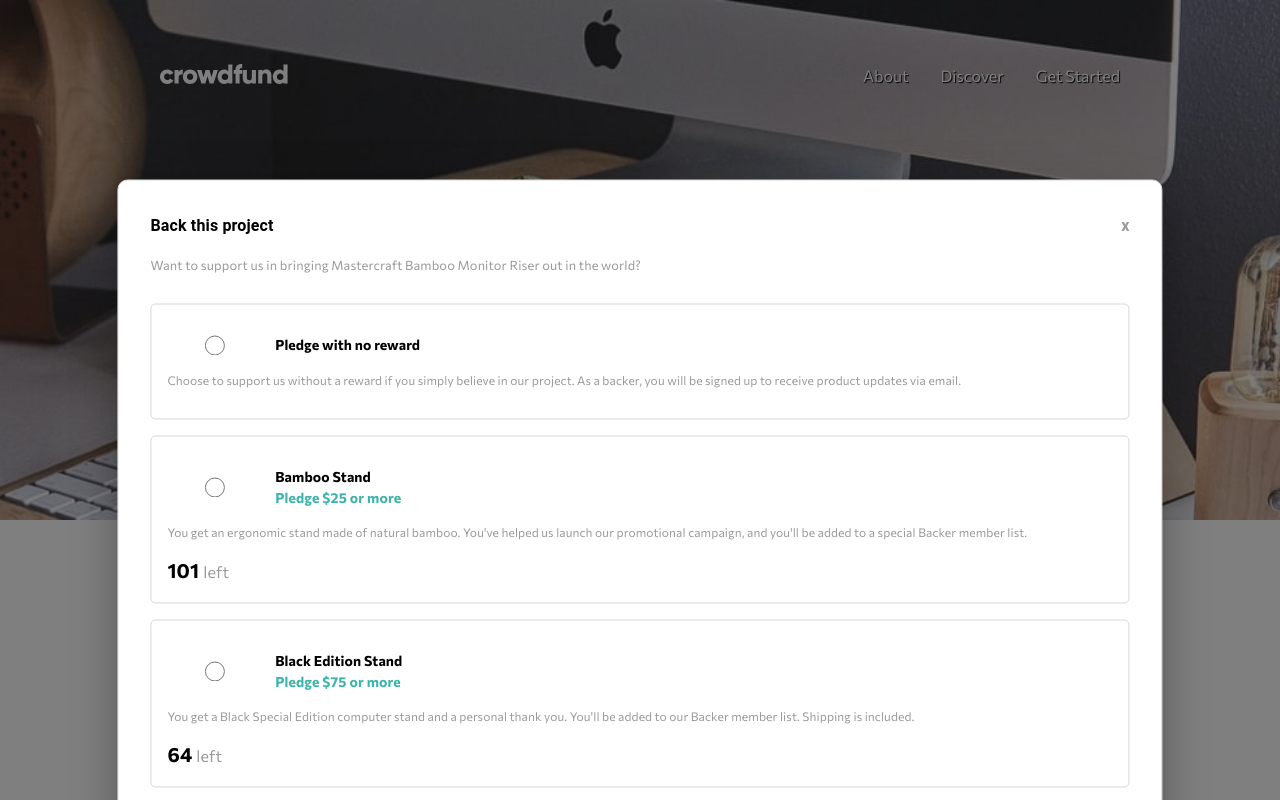
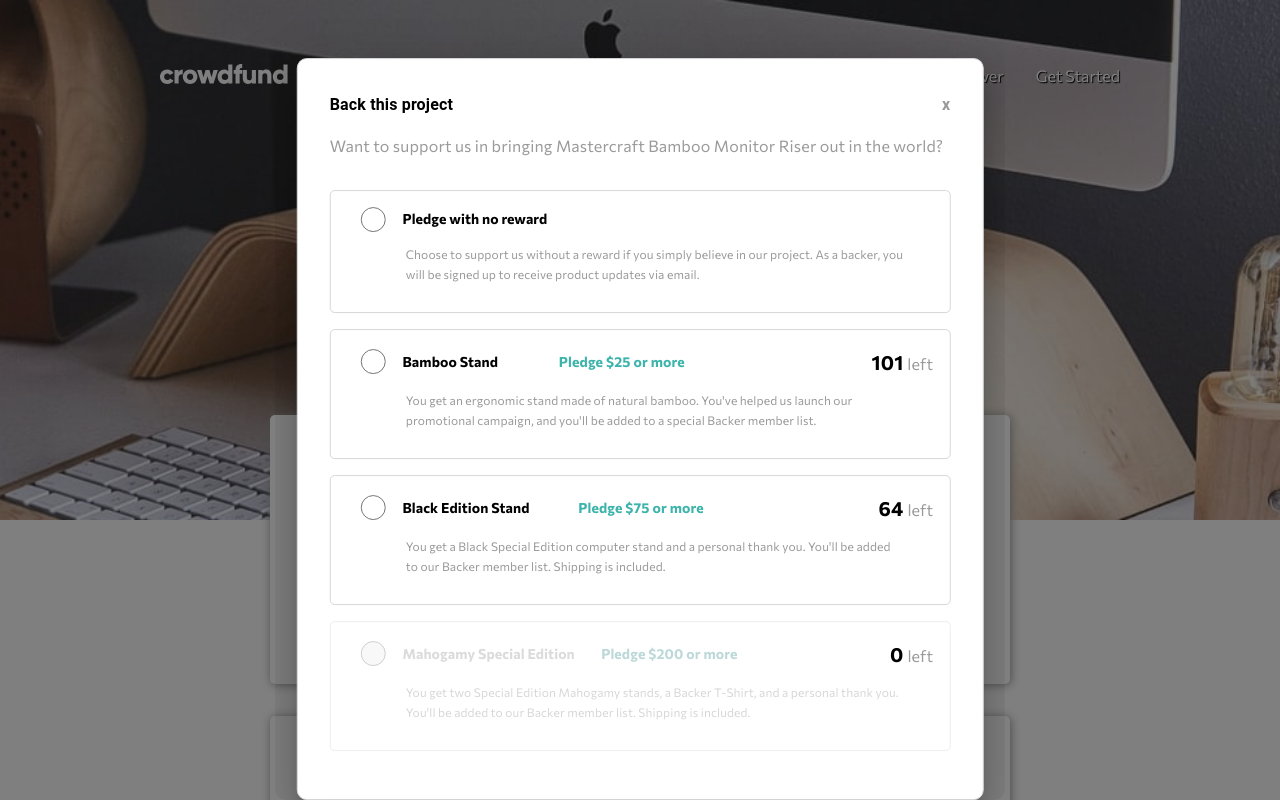
Before and after one commit to OscarAnillo/crowd-funding-fe, a React (Create React App) app: page / in a window 1280 px wide. Both pictures are taken after a click on the button "Back this project". Shown: the top 800 px of the page. Built offline with nearby package versions, Linux system fonts and the light colour scheme.

Commit message:
add desktop view and states

```diff
--- a/src/App.css
+++ b/src/App.css
@@ -11,6 +11,7 @@
   min-height: 100vh;
   font-family: 'Commissioner', sans-serif;
   position: relative;
+  overflow: hidden;
 }
 .container {
   width: 90%;
@@ -328,6 +329,9 @@ progress[value]::-webkit-progress-value {
   color: rgb(154, 154, 154);
   font-size: 1rem;
 }
+#modal-div-quantity-desktop {
+  display: none;
+}
 
 .out-modal-div {
   border: 1px solid rgb(237, 237, 237);
@@ -446,6 +450,9 @@ progress[value]::-webkit-progress-value {
     margin-left: 2em;
     text-shadow: 1px 1px 1px #000;
   }
+  .nav-desktop ul li:hover {
+    cursor: pointer;
+  }
   .nav-mobile {
     display: none;
   }
@@ -487,6 +494,11 @@ progress[value]::-webkit-progress-value {
     padding: 1.6em 3.5em;
     color: #fff;
     font-weight: 700;
+    transition: all .5s;
+  }
+  .main-inner-row .cyan-btn:hover {
+    background-color: rgb(21, 122, 116);
+    cursor: pointer;
   }
   .main-inner-row .bookmark-btn {
     display: none;
@@ -497,13 +509,21 @@ progress[value]::-webkit-progress-value {
     border-radius: 30px;
     padding-right: 4em;
   }
+  .bookmark-btn-desktop:hover {
+    cursor: pointer;
+  }
+  .bookmark-btn-desktop img:hover {
+    filter: hue-rotate(180deg) sepia(100%) contrast(300%);
+  }
   .bookmark-btn-desktop span {
     color: rgb(125, 125, 125);
     font-weight: 700;
     position: relative;
     top: -20px;
     left: 15px
-
+  }
+  .bookmark-btn-desktop span:hover {
+    color: rgb(38, 124, 113);
   }
   /* Numbers component */
   .numbers {
@@ -599,6 +619,11 @@ progress[value]::-webkit-progress-value {
     background-color: rgb(60 ,180, 171);
     color: #fff;
     font-weight: 700;
+    transition: all .5s;
+  }
+  .pledge button:hover {
+    background-color: rgb(21, 122, 116);
+    cursor: pointer;
   }
 
   .out {
@@ -609,60 +634,42 @@ progress[value]::-webkit-progress-value {
   }
   .out h3 {
     font-size: 1rem;
-    padding-bottom: .5em;
-    color: rgb(128, 128, 128);
+    padding-bottom: 1em;
   }
   .out h4 {
     color: rgb(195, 217, 214);
     font-size: .85rem;
-    padding-bottom: 1em;
+    padding-bottom: 1.2em;
   }
-  .out p {
-    color: rgb(234, 234, 234);
-  }
-  .out h1 {
-    font-size: 2rem;
-    color: rgb(154, 154, 154);
-  }
+
   .out h1 span {
     font-size: 1rem;
-  }
-
-  .out button {
-    border: none;
-    border-radius: 30px;
-    padding: 1em 2.3em;
-    background-color: rgb(203, 203, 203);
-    color: #fff;
-    font-weight: 700;
   }
 
 
   /* Modal in Mastercraft */
   .MuiModal-root {
-    border-radius: 10px;
-    font-family: 'Commissioner', sans-serif;
-    margin: auto;
     overflow: auto;
-    width: 90%;
+    max-width: 730px;
   }
   .inner-box-row {
     display: flex;
     align-items: flex-start;
     justify-content: space-between;
   }
-  #modal-modal-title {
-    font-weight: 700;
+  .data-modal-row-desktop {
+    display: flex;
+    align-items: center;
+    justify-content: space-between;
+    width: 100%;
   }
-  #modal-modal-x {
-    color: #999;
-    font-weight: 700;
+  #modal-modal-x:hover {
+    font-size: 1.1rem;
+    cursor: pointer;
+    color: #000;
   }
   #modal-modal-description {
-    font-family: 'Commissioner', sans-serif;
-    font-weight: 400;
-    font-size: .8rem;
-    color: rgb(154, 154, 154);
+    font-size: 1rem;
     padding-bottom: 1em;
   }
 
@@ -673,44 +680,54 @@ progress[value]::-webkit-progress-value {
     padding: 1em;
     margin: 1em 0;
   }
-
+  .modal-div:hover {
+    border: 1px solid rgb(60 ,180, 171);
+  }
   .modal-div > div {
     display: flex;
     align-items: center;
     justify-content: flex-start;
   }
+
   #input-radio-btn {
     width: 10%;
-    height: 20px;
-    margin-right: 1em;
+    height: 25px;
+    margin-right: .2em;
   }
   #modal-div-title {
-    font-family: 'Commissioner', sans-serif;
-    font-weight: 700;
-    padding-top: 1em;
+    padding-top: 0;
+    padding-right: 1em;
+  }
+  #modal-div-title:hover {
+    color: rgb(60 ,180, 171);
+    cursor: pointer;
   }
   #modal-div-subtitle {
-    font-family: 'Commissioner', sans-serif;
-    font-weight: 700;
-    color: rgb(60 ,180, 171);
-    padding-bottom: 1em;
+    padding-bottom: 0;
+    padding-right: 10em;
   }
   #modal-div-text {
     font-family: 'Commissioner', sans-serif;
     font-size: .75rem;
     color: rgb(154, 154, 154);
-    padding-bottom: 1em;
+    padding: 1em 0 1em 2.5em;
+    width: 85%;
+    margin: auto;
     line-height: 20px;
   }
-  #modal-div-quantity {
+  #modal-div-quantity-desktop {
+    display: block;
     font-family: 'Commissioner', sans-serif;
     font-weight: 700;
   }
-  #modal-div-quantity span {
+  #modal-div-quantity-desktop span {
     font-family: 'Commissioner', sans-serif;
     font-weight: 400;
     color: rgb(154, 154, 154);
     font-size: 1rem;
+  }
+  #modal-div-quantity {
+    display: none;
   }
 
   .out-modal-div {
@@ -733,17 +750,13 @@ progress[value]::-webkit-progress-value {
   }
 
   .enter-pledge {
-    border: none;
-    border-top: 1px solid rgb(215, 215, 215);
-    font-family: 'Commissioner', sans-serif;
-    padding: 1em 0;
-    text-align: center;
-    width: 100%;
+    display: flex;
+    align-items: center;
+    justify-content: space-between;
+    text-align: right;
   }
   .enter-pledge p {
-    color: rgb(154, 154, 154);
-    padding-bottom: 1em;
-    font-weight: 500;
+    padding-bottom: 0;
   }
   .enter-pledge input {
     border: 1px solid rgb(215, 215, 215);
@@ -753,9 +766,9 @@ progress[value]::-webkit-progress-value {
     outline: none;
     margin-right: 1em;
   }
-  .enter-pledge input::after {
-    content: '';
-    border: 1px solid cyan;
+  .enter-pledge input:hover {
+    cursor: pointer;
+    border: 1px solid rgb(60 ,180, 171);
   }
   .enter-pledge input::placeholder {
     color: #999;
@@ -767,6 +780,11 @@ progress[value]::-webkit-progress-value {
     background-color: rgb(60 ,180, 171);
     color: #fff;
     padding: 1em 1.5em;
+    transition: all .2s;
+  }
+  .enter-pledge button:hover {
+    background: rgb(24 120 116);
+    cursor: pointer;
   }
 
   /* ModalComplete */
@@ -794,6 +812,9 @@ progress[value]::-webkit-progress-value {
     border-radius: 30px;
     padding: 1em 2.2em;
   }
+  .complete-div button:hover {
+    background-color: rgb(21, 122, 116);
+  }
   .complete-div button a {
     color: #fff;
     text-decoration: none;
--- a/src/Components/data-modal-component.js
+++ b/src/Components/data-modal-component.js
@@ -6,47 +6,47 @@ export default function DataModalComponent({ submitted, setSubmitted }) {
   const [showEnterPledge, setShowEnterPledge] = useState(false);
   const [pledgeAmount, setPledgeAmout] = useState("");
   const [valueRadio, setValueRadio] = useState("");
+  const [tests, setTests] = useState([...data]);
 
   const clickHandler = (e) => {
-    if (valueRadio === "1") {
+    if (e.currentTarget.value === "1") {
       setSubmitted(true);
-    } else if (valueRadio === "2" || valueRadio === "3") {
+    }
+    if (e.currentTarget.value === "2" || e.currentTarget.value === "3") {
       setShowEnterPledge(true);
       setSubmitted(false);
     }
   };
 
-  const changeHandler = (e) => {
-    setPledgeAmout(e.target.value);
+  const changeHandler = (e, id) => {
+    const { value } = e.target;
+    setTests((pledge_value) =>
+    pledge_value?.map((list, index) =>
+        index === id ? {...list, pledge_value: value} : list)
+    );
   };
 
   const submitHandler = (e) => {
     e.preventDefault();
-    if (!pledgeAmount) {
-      alert("Please provide an amount.");
-      return;
-    } else if (pledgeAmount < 25) {
-      alert("Please provide the correct amount.");
-      return;
-    }
     setPledgeAmout("");
     setSubmitted(true);
   };
-  console.log(valueRadio);
+  console.log(pledgeAmount)
   return (
     <div>
       <>
-        {data.map((item) => (
-          <div key={item.id} className={`${item.className} modal-div`}>
-            <div onClick={clickHandler}>
-              {item.className !== "out-modal-div" ? (
+        {tests.map((pledgeData, i) => (
+          <div key={pledgeData.id} className={`${pledgeData.className} modal-div`}>
+            <div>
+              {pledgeData.className !== "out-modal-div" ? (
                 <input
                   type="radio"
                   id="input-radio-btn"
-                  value={item.id}
-                  checked={valueRadio === item.id}
-                  name="pledge"
+                  value={pledgeData.id}
+                  checked={valueRadio === pledgeData.id}
+                  name="pledgeRadio"
                   onChange={(e) => setValueRadio(e.target.value)}
+                  onClick={clickHandler}
                 />
               ) : (
                 <input
@@ -57,47 +57,52 @@ export default function DataModalComponent({ submitted, setSubmitted }) {
                 />
               )}
 
-              <div>
+              <div className="data-modal-row-desktop">
                 <Typography
                   variant="subtitle2"
                   component="h4"
                   id="modal-div-title"
                 >
-                  {item.name}
+                  {pledgeData.name}
                 </Typography>
                 <Typography
                   variant="body2"
                   component="h6"
                   id="modal-div-subtitle"
                 >
-                  {item.pledge}
+                  {pledgeData.pledge}
                 </Typography>
+                <div>
+              <Typography variant="h6" component="h4" id="modal-div-quantity-desktop">
+                {pledgeData.quantity} {pledgeData.quantity ? <span>left</span> : ""}{" "}
+              </Typography>
+              </div>
               </div>
             </div>
             <div>
               <Typography variant="body2" component="p" id="modal-div-text">
-                {item.text}
+                {pledgeData.text}
               </Typography>
             </div>
             <div>
               <Typography variant="h6" component="h4" id="modal-div-quantity">
-                {item.quantity} {item.quantity ? <span>left</span> : ""}{" "}
+                {pledgeData.quantity} {pledgeData.quantity ? <span>left</span> : ""}{" "}
               </Typography>
             </div>
             <div>
-              {item.quantity > 0 && item.quantity !== " " && showEnterPledge ? (
+              {pledgeData.quantity > 0 && pledgeData.quantity !== " " && showEnterPledge ? (
                 <div className="enter-pledge">
                   <Typography variant="body2" component="p">
                     Enter your pledge
                   </Typography>
                   <form onSubmit={submitHandler}>
                     <input
+                      name="pledgeInput"
                       type="text"
-                      placeholder="$"
-                      value={pledgeAmount}
-                      onChange={changeHandler}
+                      value={`$${pledgeData.pledge_value}`}
+                      onChange={(e) => setPledgeAmout(changeHandler(e, i))}
                     />
-                    <button>Continue</button>
+                    <button className="continue">Continue</button>
                   </form>
                 </div>
               ) : (
--- a/src/Components/mastercraft-component.js
+++ b/src/Components/mastercraft-component.js
@@ -6,7 +6,7 @@ import ModalComplete from "./modal-complete";
 const style = {
     borderRadius: '10px',
     position: 'absolute',
-    top: '75%',
+    top: '60%',
     left: '50%',
     transform: 'translate(-50%, -50%)',
     width: '85%',
@@ -44,7 +44,7 @@ export default function MastercraftComponent({ showMenu, submitted, setSubmitted
           </button>
           <button className="bookmark-btn-desktop" title="bookmark">
             <img src="/images/icon-bookmark.svg" alt="" />
-            <span>Bookmark</span>
+            <span>Bookmarked</span>
           </button>
         </div>
       </div>
--- a/src/Components/modal-complete.js
+++ b/src/Components/modal-complete.js
@@ -8,6 +8,7 @@ const style = {
   left: "50%",
   transform: "translate(-50%, -50%)",
   width: "85%",
+  maxWidth:"540px",
   margin: "auto",
   background: "#fff",
   border: "1px solid rgb(215,215,215)",
--- a/src/data/data-modal.json
+++ b/src/data/data-modal.json
@@ -5,6 +5,7 @@
         "pledge":"",
         "text":"Choose to support us without a reward if you simply believe in our project. As a backer, you will be signed up to receive product updates via email.",
         "quantity": "",
+        "pledge_value":"",
         "className":"modal-div"
     },
     {
@@ -13,6 +14,7 @@
         "pledge":"Pledge $25 or more",
         "text":"You get an ergonomic stand made of natural bamboo. You've helped us launch our promotional campaign, and you'll be added to a special Backer member list.",
         "quantity": "101",
+        "pledge_value":"25",
         "className":"modal-div"
     },
     {
@@ -21,6 +23,7 @@
         "pledge":"Pledge $75 or more",
         "text":"You get a Black Special Edition computer stand and a personal thank you. You'll be added to our Backer member list. Shipping is included.",
         "quantity": "64",
+        "pledge_value":"75",
         "className":"modal-div"
     },
     {
@@ -29,6 +32,7 @@
         "pledge":"Pledge $200 or more",
         "text":"You get two Special Edition Mahogamy stands, a Backer T-Shirt, and a personal thank you. You'll be added to our Backer member list. Shipping is included.",
         "quantity": "0",
+        "pledge_value":"",
         "className":"out-modal-div"
     }
 ]
```
